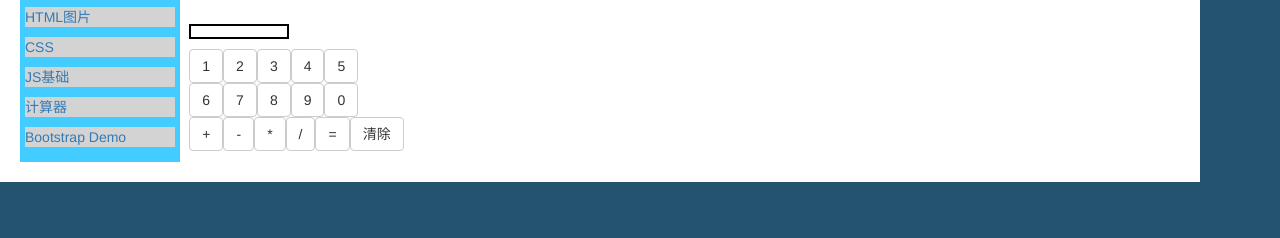
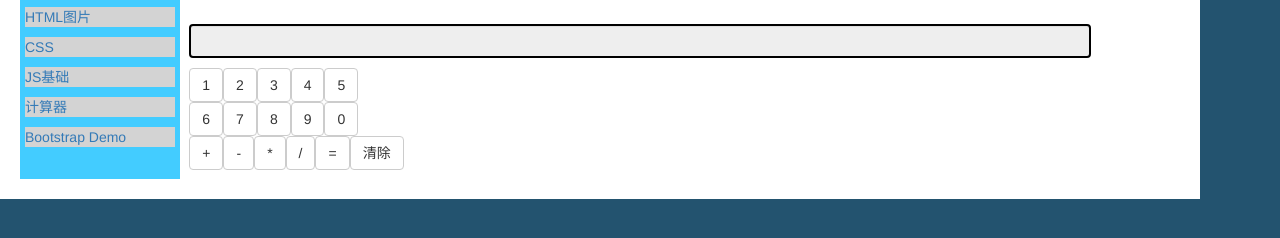
Before and after one commit to misapprehand/web-learning, a website built with webpack: page hello/index.html in a window 1280 px wide. Both pictures are taken after a click on the element "计算器". Shown: the part 88-326 px from the top of the page. Built offline with nearby package versions, Linux system fonts and the light colour scheme.

Commit message:
calc的result使用bootstrap input

```diff
--- a/hello/css/calc.css
+++ b/hello/css/calc.css
@@ -1,6 +1,6 @@
 #mul-result{
-    height: 1.5rem;
-    width: 10rem;
+    //height: 2.5rem;
+    //width: 10rem;
     border:2px solid black;
     margin: 0 0 1rem 0;
 }
--- a/hello/src/calc/calc.js
+++ b/hello/src/calc/calc.js
@@ -4,11 +4,11 @@ const input = new Input({clearCallback:clearResult});
 //简单的乘法器
 function appendResult(content){
     var result = document.getElementById('mul-result');
-    result.innerHTML = result.innerHTML+content;
+    result.value += content;
 }
 function clearResult(){
     var result = document.getElementById('mul-result');
-    result.innerHTML = '';
+    result.value='';
 }
 function buttonClickHandler(event){
     var value = event.target.value;
@@ -82,12 +82,12 @@ function createCalc(){
 
 function createPage(content){
   content.innerHTML = '<h2>简单乘法器</h2>'
-  +'<div id="multiplier">'
-  +'<div id="mul-result"></div>'
-  +'<div id="number-pad-r1"></div>'
-  +'<div id="number-pad-r2"></div>'
-  +'<div id="number-pad-r3"></div>'
-  +'</div>'
+        +'<div id="multiplier">'
+        +'<input id="mul-result" type="text" class="form-control" readonly />'
+        +'<div id="number-pad-r1"></div>'
+        +'<div id="number-pad-r2"></div>'
+        +'<div id="number-pad-r3"></div>'
+        +'</div>'
   ;
   createCalc();
 }
```
